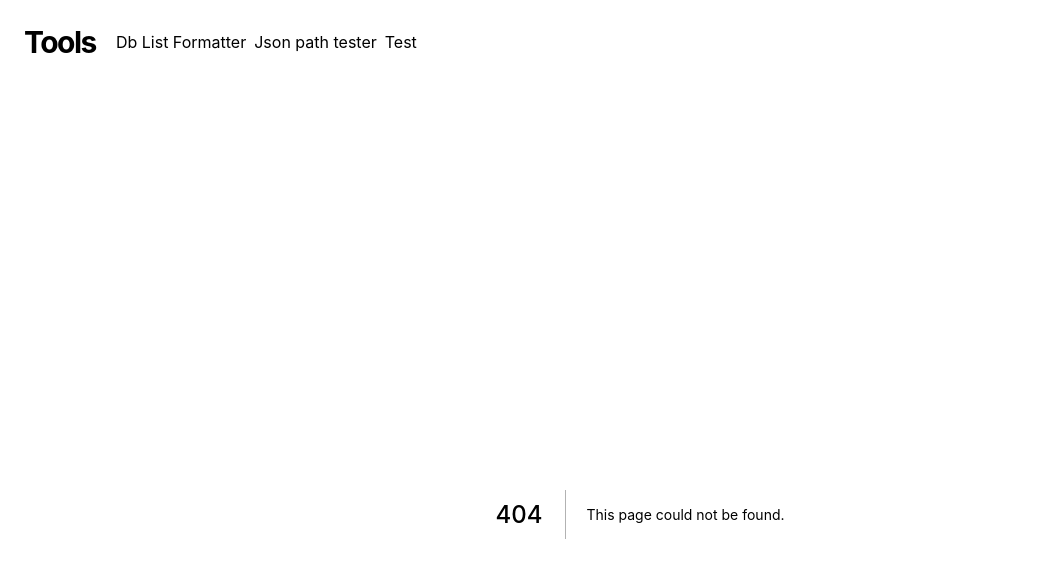
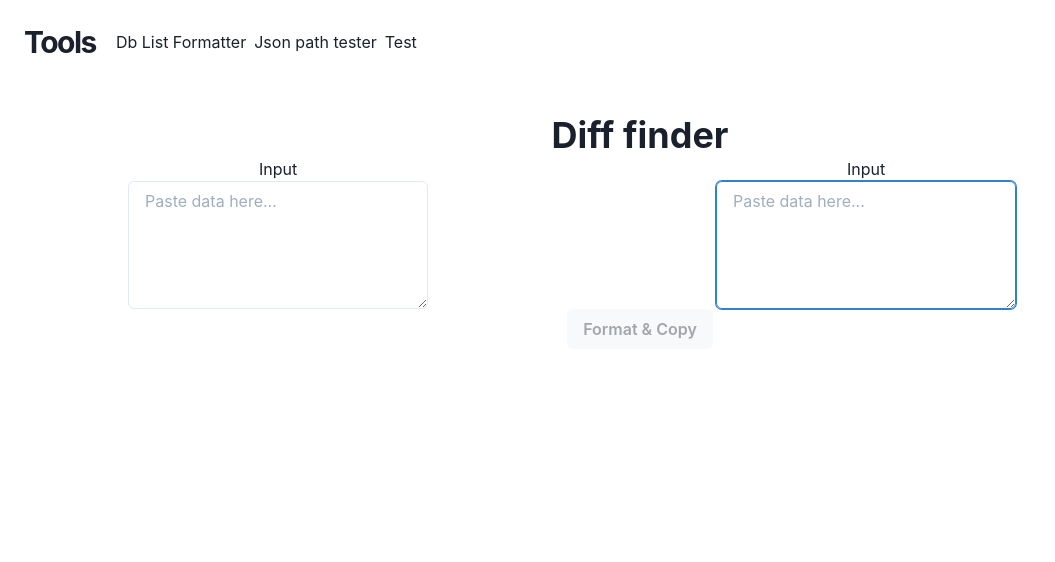
Before and after one commit to XenaDevs/tools, a Next.js app: page /tools/difffinder in a window 1280 px wide. Before the commit this address had no page. Shown: the top 562 px of the page, without its empty margins (0-1055 px from the left). Built offline with nearby package versions, Linux system fonts and the light colour scheme.

Commit message:
Add diff finder

```diff
--- /dev/null
+++ b/pages/tools/difffinder/index.js
@@ -0,0 +1,93 @@
+import Head from 'next/head';
+import { useState } from 'react';
+import TextArea from '../../../components/InputTextArea';
+import Button from '../../../components/Button';
+import Code from '../../../components/CodeBox';
+import Heading from '../../../components/Heading';
+import { Stack, Box, Text } from '@chakra-ui/react';
+
+const Difffinder = () => {
+  const [rDataInput, setRightInput] = useState('');
+  const [lDataInput, setLeftInput] = useState('');
+  const [missingValues, setMissingValues] = useState([]);
+
+  const checkForDiffs = () => {
+    setMissingValues([]);
+    const arr1 = rDataInput.split('\n');
+    const arr2 = lDataInput.split('\n');
+    setMissingValues([
+      arr1.filter((x) => !arr2.includes(x)),
+      arr2.filter((x) => !arr1.includes(x)),
+    ]);
+  };
+
+  return (
+    <div className="container">
+      <Head>
+        <title>Diff finder</title>
+        <link rel="icon" href="/favicon.ico" />
+      </Head>
+
+      <main>
+        <Heading text={'Diff finder'} />
+
+        <Stack
+          direction={['column', 'row']}
+          spacing="25%"
+          style={{ marginLeft: '10%' }}
+        >
+          <Box>
+            <TextArea
+              placeHolder={'Paste data here...'}
+              onChangeFunction={setLeftInput}
+              width={300}
+            />
+            {missingValues[0]?.length > 0 && (
+              <>
+                <Text>The above list is missing below values</Text>
+                <Code
+                  code={
+                    <>
+                      {missingValues[0].map((v, i) => (
+                        <span key={i}>{v}</span>
+                      ))}
+                    </>
+                  }
+                />
+              </>
+            )}
+          </Box>
+          <Box>
+            <TextArea
+              placeHolder={'Paste data here...'}
+              onChangeFunction={setRightInput}
+              width={300}
+            />
+            {missingValues[1]?.length > 0 && (
+              <>
+                <Text>The above list is missing below values</Text>
+                <Code
+                  code={
+                    <>
+                      {missingValues[1].map((v, i) => (
+                        <span key={i}>{v}</span>
+                      ))}
+                    </>
+                  }
+                />
+              </>
+            )}
+          </Box>
+        </Stack>
+
+        <Button
+          onClickFunction={() => checkForDiffs()}
+          title={'Format & Copy'}
+          disabled={lDataInput.length === 0 || rDataInput.length === 0}
+        />
+      </main>
+    </div>
+  );
+};
+
+export default Difffinder;
```
